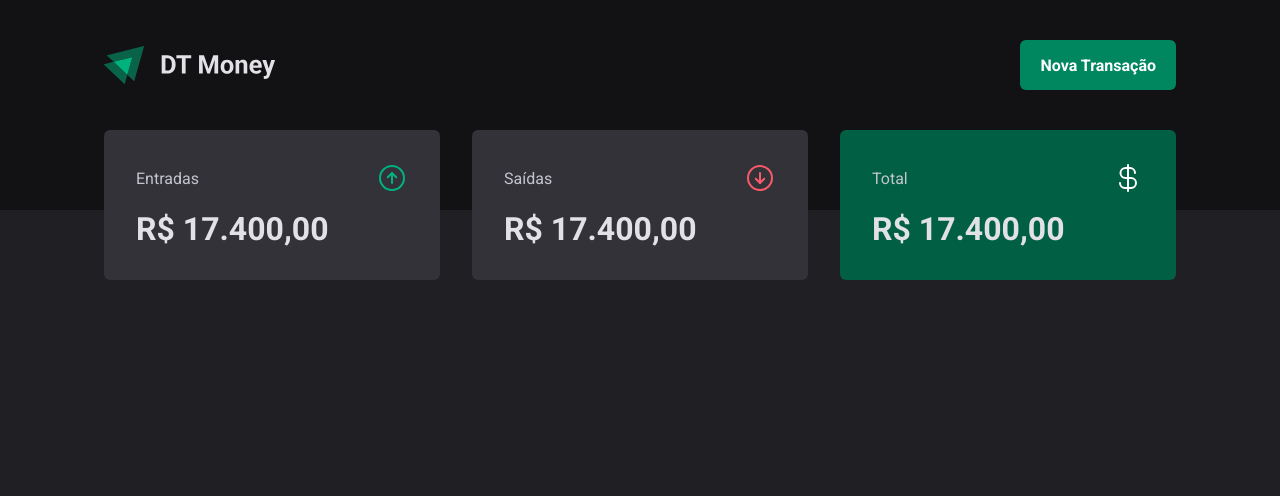
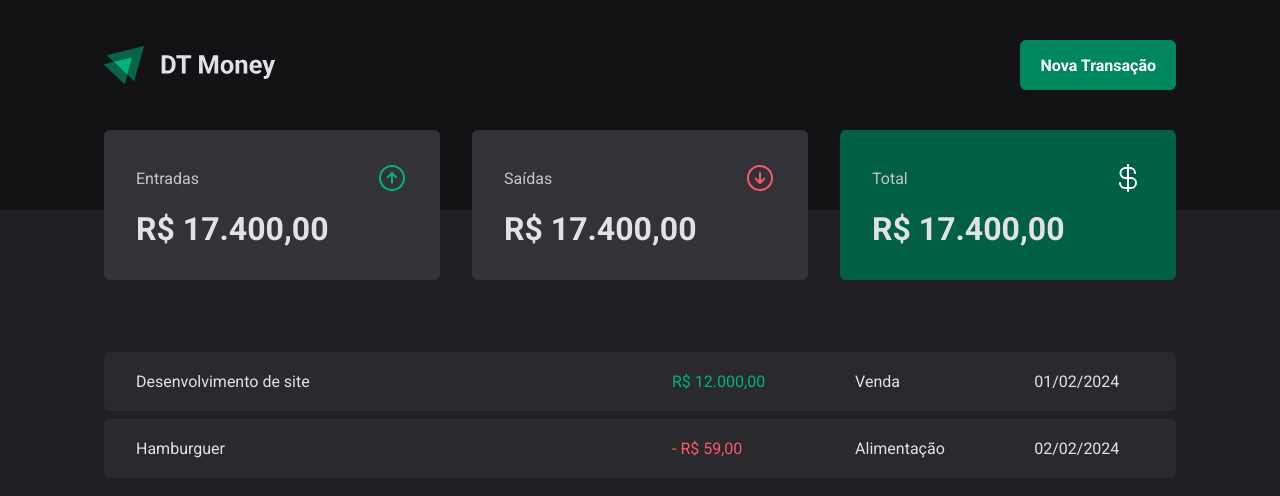
Before and after one commit to anacnogueira/ignite-reactsjs-04-dt-monet, a React (Vite) app: page / in a window 1280 px wide. Shown: the top 496 px of the page. Built offline with nearby package versions, Linux system fonts and the light colour scheme.

Commit message:
Criado Componente da tabela de transações

```diff
--- a/src/pages/Transactions/index.tsx
+++ b/src/pages/Transactions/index.tsx
@@ -1,11 +1,38 @@
 import { Header } from "../../components/Header";
 import { Summary } from "../../components/Summary";
+import {
+  PriceHighlight,
+  TransactionContainer,
+  TransactionsTable,
+} from "./styles";
 
 export function Transactions() {
   return (
     <div>
       <Header></Header>
       <Summary />
+      <TransactionContainer>
+        <TransactionsTable>
+          <tbody>
+            <tr>
+              <td width="50%">Desenvolvimento de site</td>
+              <td>
+                <PriceHighlight variant="income">R$ 12.000,00</PriceHighlight>
+              </td>
+              <td>Venda</td>
+              <td>01/02/2024</td>
+            </tr>
+            <tr>
+              <td width="50%">Hamburguer</td>
+              <td>
+                <PriceHighlight variant="outcome">- R$ 59,00</PriceHighlight>
+              </td>
+              <td>Alimentação</td>
+              <td>02/02/2024</td>
+            </tr>
+          </tbody>
+        </TransactionsTable>
+      </TransactionContainer>
     </div>
   );
 }
--- a/src/pages/Transactions/styles.ts
+++ b/src/pages/Transactions/styles.ts
@@ -0,0 +1,40 @@
+import styled from "styled-components";
+
+export const TransactionContainer = styled.main`
+  width: 100%;
+  max-width: 1120px;
+  margin: 4rem auto;
+  padding: 0 1.5rem;
+`;
+
+export const TransactionsTable = styled.table`
+  width: 100%;
+  border-collapse: separate;
+  border-spacing: 0 0.5rem;
+  /* margin-top: 1.5rem; */
+
+  td {
+    padding: 1.25rem 2rem;
+    background: ${(props) => props.theme["gray-700"]};
+
+    &:first-child {
+      border-top-left-radius: 6px;
+      border-bottom-left-radius: 6px;
+    }
+    &:last-child {
+      border-top-right-radius: 6px;
+      border-bottom-right-radius: 6px;
+    }
+  }
+`;
+
+interface PriceHighlightProps {
+  variant: "income" | "outcome";
+}
+
+export const PriceHighlight = styled.span<PriceHighlightProps>`
+  color: ${(props) =>
+    props.variant === "income"
+      ? props.theme["green-300"]
+      : props.theme["red-300"]};
+`;
```
